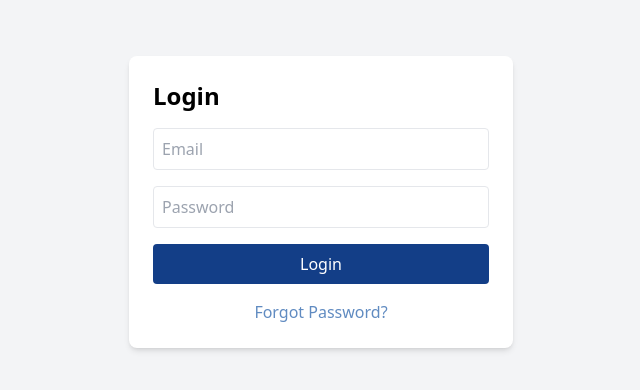
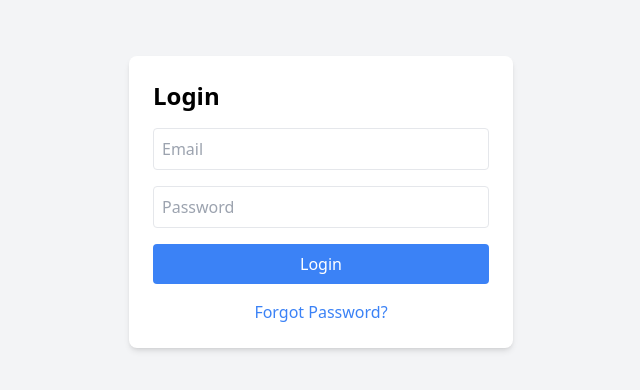
Before and after one commit to Davit-Katsi/DMSystem, a React (Create React App) app in the folder frontend/: page /login in a window 1280 px wide. Shown: the top 390 px of the page, without its empty margins (319-959 px from the left). Built offline with nearby package versions, Linux system fonts and the light colour scheme; the HTML template or start-up script is replaced by a standard one.

Commit message:
Fixed login button functionality, session expiration, and authentication checks

```diff
--- a/frontend/src/components/Login.js
+++ b/frontend/src/components/Login.js
@@ -6,29 +6,38 @@ import { useAuth } from '../context/AuthContext';
 const Login = () => {
   const [email, setEmail] = useState('');
   const [password, setPassword] = useState('');
-  const [errorMessage, setErrorMessage] = useState('');  // State for error messages
+  const [errorMessage, setErrorMessage] = useState('');
   const navigate = useNavigate();
   const { login } = useAuth();
 
-  const handleLogin = async () => {
-    setErrorMessage('');  // Clear previous errors
+  const handleLogin = async (e) => {
+    e.preventDefault(); // ✅ Prevent form from refreshing
+    setErrorMessage(''); // ✅ Clear previous errors
+
     try {
-      const response = await axios.post('https://driver-management-backend-3chl.onrender.com/api/auth/login', { email, password });
+      const response = await axios.post(
+        'https://driver-management-backend-3chl.onrender.com/api/auth/login',
+        { email, password }
+      );
 
       const token = response.data.token;
+      if (!token) {
+        throw new Error("No token received");
+      }
+
+      sessionStorage.setItem("authToken", token); // ✅ Store token in sessionStorage
       const userPayload = JSON.parse(atob(token.split('.')[1]));
       login({
         token,
         role: userPayload.role,
-        username: userPayload.username  // Include username in the auth context
+        username: userPayload.username,
       });
 
-      navigate('/');
+      navigate('/dashboard'); // ✅ Redirect to dashboard on successful login
     } catch (error) {
       console.error('Login failed:', error.response?.data?.error || 'Login error');
 
       if (error.response) {
-        // Handle specific error responses from the server
         if (error.response.status === 404) {
           setErrorMessage('User not found. Please check your email.');
         } else if (error.response.status === 401) {
@@ -43,22 +52,24 @@ const Login = () => {
   };
 
   return (
-    <div className="max-w-sm mx-auto p-6 bg-background rounded-lg shadow-md mt-10">
+    <div className="max-w-sm mx-auto p-6 bg-white rounded-lg shadow-md mt-10">
       <h2 className="text-2xl font-bold mb-4">Login</h2>
 
       {/* Display Error Message */}
       {errorMessage && (
-        <div className="mb-4 p-2 bg-danger text-white rounded">
+        <div className="mb-4 p-2 bg-red-500 text-white rounded">
           {errorMessage}
         </div>
       )}
 
+      <form onSubmit={handleLogin}> {/* ✅ Wrap in form to trigger on submit */}
         <input
           type="email"
           placeholder="Email"
           value={email}
           onChange={(e) => setEmail(e.target.value)}
           className="w-full p-2 border rounded mb-4"
+          required
         />
 
         <input
@@ -67,17 +78,20 @@ const Login = () => {
           value={password}
           onChange={(e) => setPassword(e.target.value)}
           className="w-full p-2 border rounded mb-4"
+          required
         />
+
         <button
-        onClick={handleLogin}
-        className="w-full bg-primary text-white py-2 rounded hover:bg-secondary"
+          type="submit"
+          className="w-full bg-blue-500 text-white py-2 rounded hover:bg-blue-600"
         >
           Login
         </button>
+      </form>
 
       {/* Reset Password Link */}
       <div className="mt-4 text-center">
-    <Link to="/request-password-reset" className="text-secondary hover:underline">
+        <Link to="/request-password-reset" className="text-blue-500 hover:underline">
           Forgot Password?
         </Link>
       </div>
```
Lines whose indentation alone changed are shown as unchanged.
